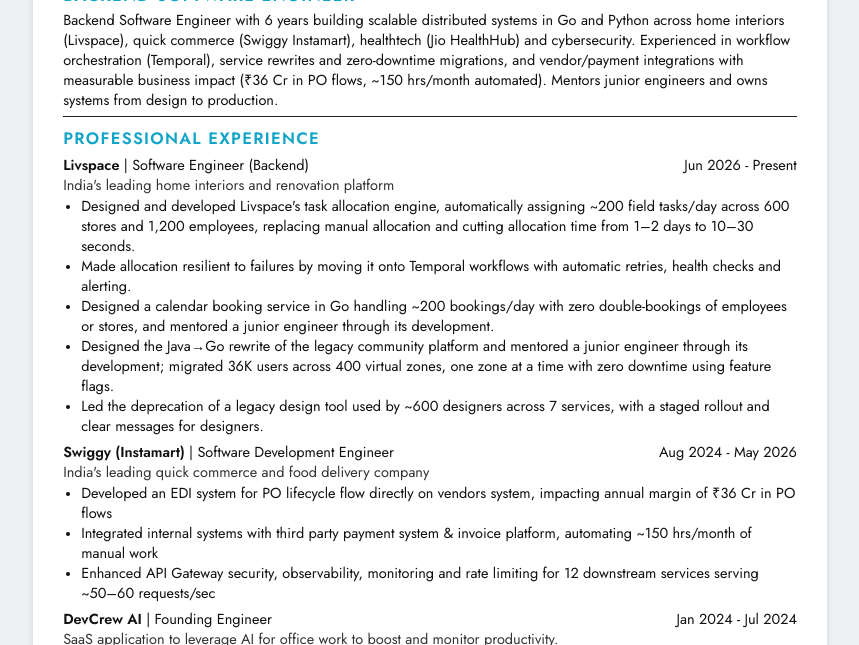
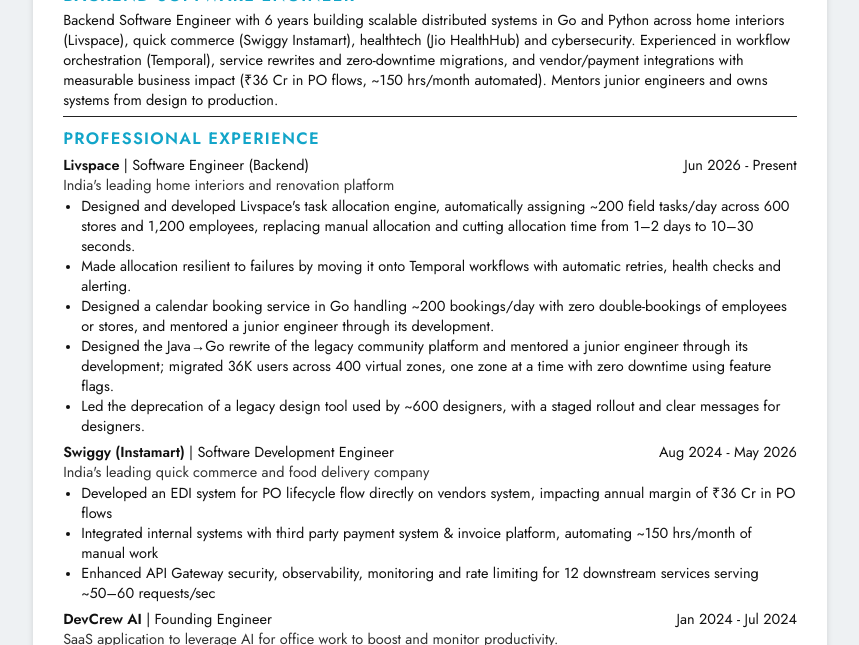
Before and after one commit to ukpratik/resume, a plain HTML site: page index.html in a window 1280 px wide. Shown: the part 155-800 px from the top of the page, without its empty margins (210-1069 px from the left). Drawn offline with Linux system fonts and the light colour scheme.

Commit message:
Trim design tool deprecation bullet
Co-Authored-By: Claude Opus 5.5 <noreply@anthropic.com>

```diff
--- a/index.html
+++ b/index.html
@@ -152,7 +152,7 @@
         <li>Made allocation resilient to failures by moving it onto Temporal workflows with automatic retries, health checks and alerting.</li>
         <li>Designed a calendar booking service in Go handling ~200 bookings/day with zero double-bookings of employees or stores, and mentored a junior engineer through its development.</li>
         <li>Designed the Java→Go rewrite of the legacy community platform and mentored a junior engineer through its development; migrated 36K users across 400 virtual zones, one zone at a time with zero downtime using feature flags.</li>
-        <li>Led the deprecation of a legacy design tool used by ~600 designers across 7 services, with a staged rollout and clear messages for designers.</li>
+        <li>Led the deprecation of a legacy design tool used by ~600 designers, with a staged rollout and clear messages for designers.</li>
       </ul>
     </div>
 
```
Also changed, not shown: 1 other file.
